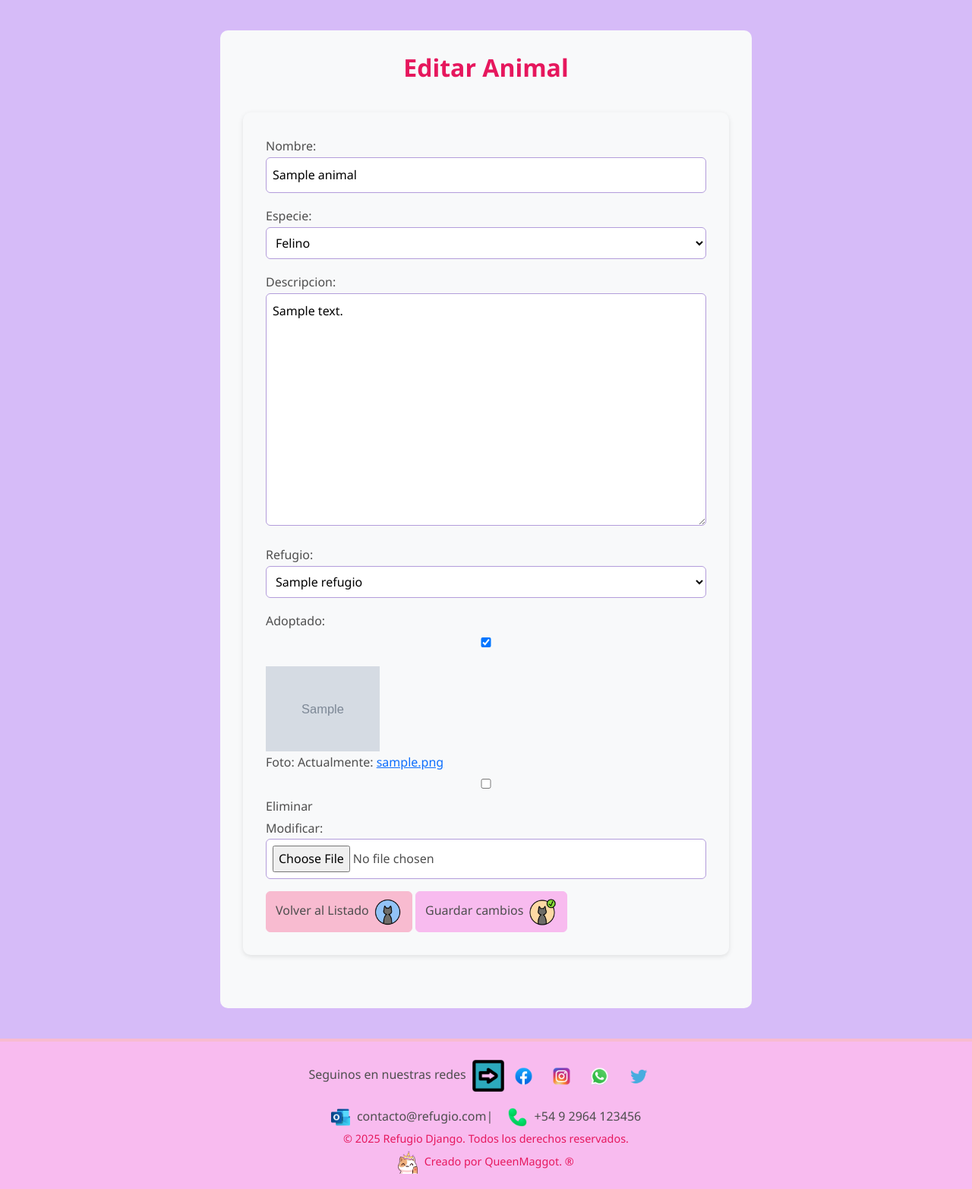
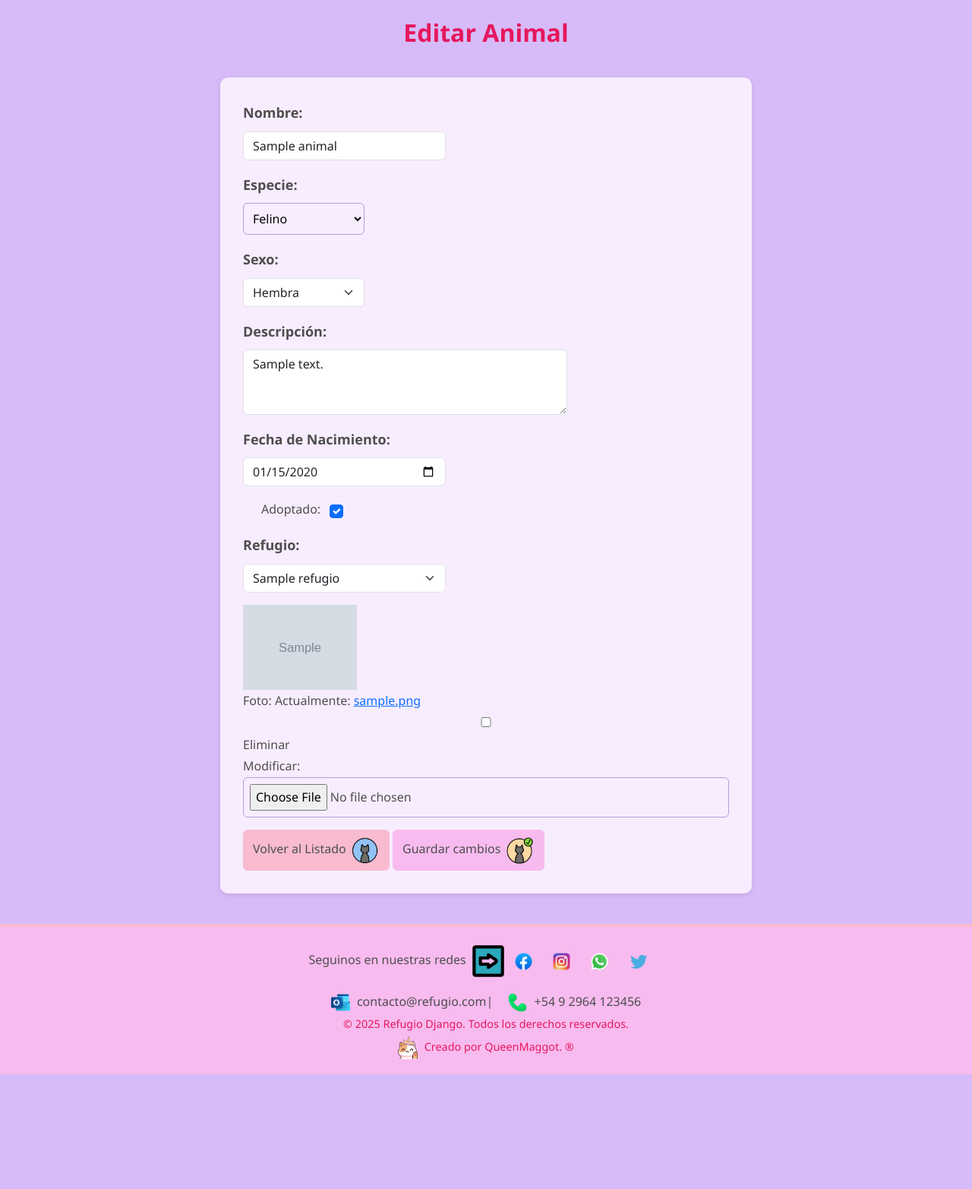
Before and after one commit to QueenMaggot/refugio, a Django app: page /animales/actualizar/1/ in a window 1280 px wide. Shown: the part 83-1648 px from the top of the page at 76% size. After the commit the page ends 1497 px from the top, so only its background shows below. Run offline with Django 5.2, Linux system fonts and the light colour scheme; a user stored in the database is signed in; tables that the repository leaves empty hold one stand-in row (values such as "Sample post"); grey boxes marked "Sample" are stand-in pictures; some libraries are stand-ins or nearby versions.

Commit message:
Arreglé colores, contadores del inicio, tamaños de labels, etc de todo el proyecto

```diff
--- a/src/animales/filters.py
+++ b/src/animales/filters.py
@@ -32,8 +32,8 @@ class AnimalFilter(django_filters.FilterSet):
     etapa = django_filters.ChoiceFilter(
         choices=ETAPAS,
         method='filtrar_por_etapa',
-        label='Etapa de vida',
-        empty_label="Todas las etapas"
+        label='Edad',
+        empty_label="Todas las edades"
     )
 
     class Meta:
--- a/src/animales/forms.py
+++ b/src/animales/forms.py
@@ -4,14 +4,21 @@ from .models import Animal
 class AnimalForm(forms.ModelForm):
     class Meta:
         model = Animal
-        fields = ['nombre', 'especie', 'sexo', 'descripcion', 'fecha_nacimiento', 'refugio', 'foto']
+        fields = ['nombre', 'especie', 'sexo', 'descripcion', 'fecha_nacimiento', 'refugio', 'foto', 'adoptado']
         widgets = {
             'nombre': forms.TextInput(attrs={'class': 'form-control'}),
-            'descripcion': forms.Textarea(attrs={
-                'class': 'form-control',
-                'rows': 3,
-                'style': 'height:80px'}),
+            'descripcion': forms.Textarea(attrs={'class': 'form-control', 'rows': 3}),
             'fecha_nacimiento': forms.DateInput(
-                attrs={'type': 'date', 'class': 'form-control'}
+                attrs={'type': 'date', 'class': 'form-control'},
+                format='%Y-%m-%d'  # ← Esto es clave
             ),
+            'sexo': forms.Select(attrs={'class': 'form-select'}),
+            'refugio': forms.Select(attrs={'class': 'form-select'}),
+            'adoptado': forms.CheckboxInput(attrs={'class': 'form-check-input'}),
         }
+
+    def __init__(self, *args, **kwargs):
+        super().__init__(*args, **kwargs)
+        # Asegurar compatibilidad con el formato del navegador
+        self.fields['fecha_nacimiento'].input_formats = ['%Y-%m-%d']
+        # ¡NO toques initial! Django lo maneja desde la instancia.
--- a/src/animales/views.py
+++ b/src/animales/views.py
@@ -46,8 +46,8 @@ class AnimalDetailView(DetailView):
 
 class AnimalUpdateView(PermissionRequiredMixin,LoginRequiredMixin, UpdateView):
     model = Animal
+    form_class = AnimalForm
     template_name = 'animales/animal_list.html'
-    fields = ['nombre','especie','descripcion','refugio','foto','adoptado']
     success_url = '/animales/listado/'
     permission_required = 'animales.change_animal'
 
--- a/src/static/styles/estilos.css
+++ b/src/static/styles/estilos.css
@@ -21,7 +21,7 @@
   max-width: 700px;
   margin: 40px auto;
   padding: 30px;
-  background: #f8f9fa; /* gris claro */
+  background: var(--color-crema); /* gris claro */
   border-radius: 10px;
   line-height: 1.8;
 }
@@ -45,6 +45,7 @@
   --color-muted: #B39DDB;     /* Lavanda */
   --color-black: #17020A;  /* Negro */
   --color-celeste: #6ED6F0; /* Celeste */
+  --color-crema: #F8EDFF; /*cremita*/
 }
 
 body {
@@ -87,7 +88,7 @@ h1, h2, h3 {
 /**---------------FORMMM ------------------*/
 
 form {
-  background-color: var(--color-bg);
+  background-color: var(--color-crema); /*era bg*/
   padding: 20px;
   border-radius: 10px;
   box-shadow: 0 2px 6px rgba(0,0,0,0.1);
@@ -98,7 +99,7 @@ form input, form select, form textarea {
   border-radius: 6px;
   padding: 8px;
   width: 100%;
-  background-color: #ffffff;
+  background-color: var(--color-crema); /* blanco*/
 }
 
 form input:focus, form select:focus, form textarea:focus {
@@ -112,7 +113,7 @@ form input:focus, form select:focus, form textarea:focus {
   border: none;
   border-radius: 12px;
   box-shadow: 0 4px 10px rgba(0,0,0,0.08);
-  background-color: #ffffff;
+  background-color:var(--color-crema); /* blanco --> #ffffff */
   transition: transform 0.2s ease-in-out;
 }
 
@@ -129,45 +130,6 @@ form input:focus, form select:focus, form textarea:focus {
   color: var(--color-text);
 }
 
-/* Card de filtros */
-.card.shadow-sm {
-  border: 1px solid var(--color-muted); /* Lavanda */
-  border-radius: 10px;
-  background-color: #fff;
-}
-
-/* Labels de filtros */
-.form-label {
-  font-weight: 700;
-  color: var(--color-text);
-  font-size: 18px;
-}
-
-/* Radios de sexo */
-.form-check-label img {
-  margin-left: 4px;
-  vertical-align: middle;
-}
-
-/* Badges de info rápida */
-.badge.bg-secondary {
-  background-color: var(--color-muted);/* Rosa suave */
-  color: var(--color-text);
-}
-
-.badge.bg-light {
-  background-color: var(--color-muted); /* Verde menta */
-  border: none;
-  font-weight: 500;
-}
-
-.badge-rosa{
-  background-color: var(--color-primary);
-}
-
-.badge-celeste{
-  background-color: var(--color-celeste);
-}
 
 /* Card de cada animal */
 .card.h-100 {
@@ -224,6 +186,47 @@ form input:focus, form select:focus, form textarea:focus {
   color: white;
 }
 
+/* Card de filtros */
+.card.shadow-sm {
+  border: 1px solid var(--color-muted); /* Lavanda */
+  border-radius: 10px;
+  background-color: var(--color-crema);
+}
+
+/* Labels de filtros */
+.form-label {
+  font-weight: 700;
+  color: var(--color-text);
+  font-size: 18px;
+}
+
+/* Radios de sexo */
+.form-check-label img {
+  margin-left: 4px;
+  vertical-align: middle;
+}
+
+/* Badges de info rápida */
+.badge.bg-secondary {
+  background-color: var(--color-muted);/* Rosa suave */
+  color: var(--color-text);
+}
+
+.badge.bg-light {
+  background-color: var(--color-muted); /* Verde menta */
+  border: none;
+  font-weight: 500;
+}
+
+.badge-rosa{
+  background-color: var(--color-primary);
+}
+
+.badge-celeste{
+  background-color: var(--color-celeste);
+}
+
+
 /**--------------TEST XDD-----------------*/
 .test-rojo {
   background-color: #f8bbee;
@@ -247,6 +250,13 @@ form input:focus, form select:focus, form textarea:focus {
   flex: 1;
 }
 
+/* CONTADORES DEL INICIO */
+.contador-col {
+  display: flex;
+  flex-direction: column;
+  align-items: center;
+  gap: 0.5rem;
+}
 
 /* ============================== NAVBAR ============== */
 .navbar {
@@ -318,7 +328,11 @@ footer p {
   margin: 5px 0;
   font-size: 0.9rem;
 }
-/*---------------SOBREESCRITO TABLAS DE BOOTSTRAP-----------*/
+
+.list-group-crema .list-group-item {
+  background-color: var(--color-crema); /* rosa pastel */
+  color: #333;               /* texto oscuro para contraste */
+}
 
 
 /* ===== PAGINACIÓN ===== */
@@ -341,11 +355,11 @@ footer p {
 /* ===== BOTONES DE ACCIONES ===== */
 .btn-outline-primary {
   border-color: var(--color-primary);
-  color: var(--color-primary);
+  color: var(--color-text);
 }
 
 .btn-outline-primary:hover {
-  background-color: var(--color-primary);
+  background-color: var(--color-secondary);
   color: var(--color-text);
 }
 
@@ -473,3 +487,16 @@ footer p {
   border-color: rgba(0,0,0,0.05) !important;
 }
 /*================== aaaaaaaaaaaaaaaaaaaaaaaaaaaaaaaaa ========================*/
+
+/* Checkbox a la derecha*/
+
+.checkbox-right {
+    display: flex;
+    flex-direction: row-reverse;
+    justify-content: flex-end;
+    align-items: center;
+}
+.checkbox-right .form-check-input {
+    margin-left: 0.75rem;
+    margin-right: 0;
+}
--- a/src/templates/adopciones/adopcion_form.html
+++ b/src/templates/adopciones/adopcion_form.html
@@ -4,7 +4,7 @@
 {% block contenedor %}
 {% load static %}
 
-<div class= "form-style-3 d-flex justify-content-center">
+<div class= "d-flex justify-content-center">
   <form method="post" class="form-style-3">
   <h2 class="titulo-grid d-flex justify-content-center">Solicitar Adopción</h2>
 
--- a/src/templates/adoptantes/adoptante_detail.html
+++ b/src/templates/adoptantes/adoptante_detail.html
@@ -4,7 +4,7 @@
 {% load static %}
 {% block contenedor %}
 
-<div class="form-style-3">
+
   <h2 class="text-center mb-4"> Detalle del Adoptante </h2>
 
     <div class="d-flex justify-content-center">
@@ -14,7 +14,8 @@
         <h5 class="card-title">Nombre: {{adoptante.nombre}}, {{adoptante.apellido}}</h5>
       </div>
 
-      <ul class="list-group list-group-flush">
+      <ul class="list-group list-group-crema list-group-flush">
+        <li class="list-group-item"></li>
         <li class="list-group-item">Genero: {{adoptante.get_genero_display}}</li>
         <li class="list-group-item">Fecha Nacimiento: {{adoptante.fecha_nacimiento}}</li>
         <li class="list-group-item">DNI: {{adoptante.dni}} </li>
@@ -41,6 +42,5 @@
       </div>
     </div>
   </div>
-</div>
 
 {% endblock contenedor %}
--- a/src/templates/animales/animal_list.html
+++ b/src/templates/animales/animal_list.html
@@ -4,7 +4,6 @@
 {% block contenedor %}
 {% load static %}
 
-<div class="form-style-3">
 
 <h2 class="text-center mb-4">Editar Animal</h2>
 <form method="post" enctype="multipart/form-data" class= "form-style-3">
@@ -12,6 +11,43 @@
 
     <!-- Renderizar los demás campos -->
     {{ form.non_field_errors }}
+
+    <div class= "mb-3 col-md-5">
+        <label for="{{ form.nombre.id_for_label }}" class="form-label">Nombre:</label>
+        {{ form.nombre }}
+    </div>
+
+    <div class= "mb-3 col-md-3">
+        <label for="{{ form.nombre.id_for_label }}" class="form-label">Especie:</label>
+        {{ form.especie }}
+    </div>
+
+    <div class= "mb-3 col-md-3">
+        <label for="{{ form.nombre.id_for_label }}" class="form-label">Sexo:</label>
+        {{ form.sexo }}
+    </div>
+
+    <div class= "mb-3 col-md-8">
+        <label for="{{ form.nombre.id_for_label }}" class="form-label">Descripción:</label>
+        {{ form.descripcion }}
+    </div>
+
+    <div class= "mb-3 col-md-5">
+        <label for="{{ form.nombre.id_for_label}}" class="form-label">Fecha de Nacimiento:</label>
+        {{form.fecha_nacimiento}}
+    </div>
+
+    <div class="form-check mb-3 checkbox-right">
+        {{ form.adoptado}}
+        {{ form.adoptado.label_tag }}
+    </div>
+
+    <div class= "mb-3 col-md-5">
+    <label for="{{ form.nombre.id_for_label }}" class="form-label">Refugio:</label>
+    {{ form.refugio }}
+    </div>
+    <!--
+
     <p>{{ form.nombre.label_tag }} {{ form.nombre }}</p>
     <p>{{ form.especie.label_tag }} {{ form.especie }}</p>
     <p>{{ form.sexo.label_tag }} {{ form.sexo }}</p>
@@ -19,14 +55,16 @@
         {{ form.descripcion.label_tag }}
         {{ form.descripcion }}
     </p>
-    <p>{{ form.fecha_nacimiento.label_tag }} {{ form.fecha_nacimiento }}</p>
+
+   <p>{{ form.fecha_nacimiento.label_tag }} {{ form.fecha_nacimiento }}</p>
     <p>{{ form.refugio.label_tag }} {{ form.refugio }}</p>
     <p>{{ form.adoptado.label_tag }} {{ form.adoptado }}</p>
+    -->
+
     <!-- Mostrar la imagen actual -->
     {% if form.instance.foto %}
         <img src="{{ form.instance.foto.url }}" alt="{{ form.instance.nombre }}" width="150">
     {% endif %}
-
     <!-- Campo de imagen -->
     <p>{{ form.foto.label_tag }} {{ form.foto }}</p>
 
@@ -37,7 +75,6 @@
         <img src ="{% static 'img/gato-neutro2.png' %}"  style="height:40px">
     </button>
 </form>
-</div>
 
 
 {% endblock contenedor %}
--- a/src/templates/animales/animales_listar.html
+++ b/src/templates/animales/animales_listar.html
@@ -52,7 +52,7 @@
             {% endfor %}
           </div>
 
-          <!-- Etapa de vida -->
+          <!-- Edad / etapa de vida-->
           <div class="col-md-2">
             <label class="form-label mb-1">{{ filter.form.etapa.label }}</label>
             {{ filter.form.etapa }}
--- a/src/templates/refugios/refugio_detail.html
+++ b/src/templates/refugios/refugio_detail.html
@@ -4,14 +4,13 @@
 {% load static %}
 {% block contenedor %}
 
-<div class="form-style-3">
   <h2 class="text-center mb-4">Detalle del Refugio</h2>
     <br>
 
     <div class="d-flex justify-content-center">
         <div class="card" style="width: 100%; max-width: 30rem;">
 
-            <ul class="list-group list-group-flush">
+            <ul class="list-group list-group-crema list-group-flush">
                 <li class="list-group-item">Nombre: {{refugio.nombre}} </li>
                 <li class="list-group-item">Domicilio: {{refugio.domicilio}} </li>
                 <li class="list-group-item">Telefono: {{refugio.telefono}} </li>
@@ -31,6 +30,5 @@
         </div>
     </div>
     </div>
-</div>
 
 {% endblock contenedor %}
--- a/src/templates/refugios/refugio_list.html
+++ b/src/templates/refugios/refugio_list.html
@@ -3,8 +3,6 @@
 {% extends 'base.html' %}
 {% block contenedor %}
 {% load static %}
-
-<div class= "form-style-3">
 
 <h2 class="text-center mb-4" > Modificar Refugio </h2>
     <div class="d-flex justify-content-center">
@@ -39,6 +37,5 @@
     </div>
     </div>
     </form>
-</div>
 
 {% endblock contenedor %}
```
Also changed, not shown: src/templates/adopciones/adopcion_detail.html (+5 -3 lines), src/templates/adoptantes/adoptante_list.html (+17 -16 lines), src/templates/animales/animal_detail.html (+6 -4 lines), src/templates/animales/animal_form.html (+15 -21 lines), src/templates/inicio.html (+19 -13 lines), src/templates/refugios/refugio_form.html (+4 -4 lines), src/templates/registration/login.html (+6 -4 lines), src/templates/registration/register.html (+16 -10 lines).
